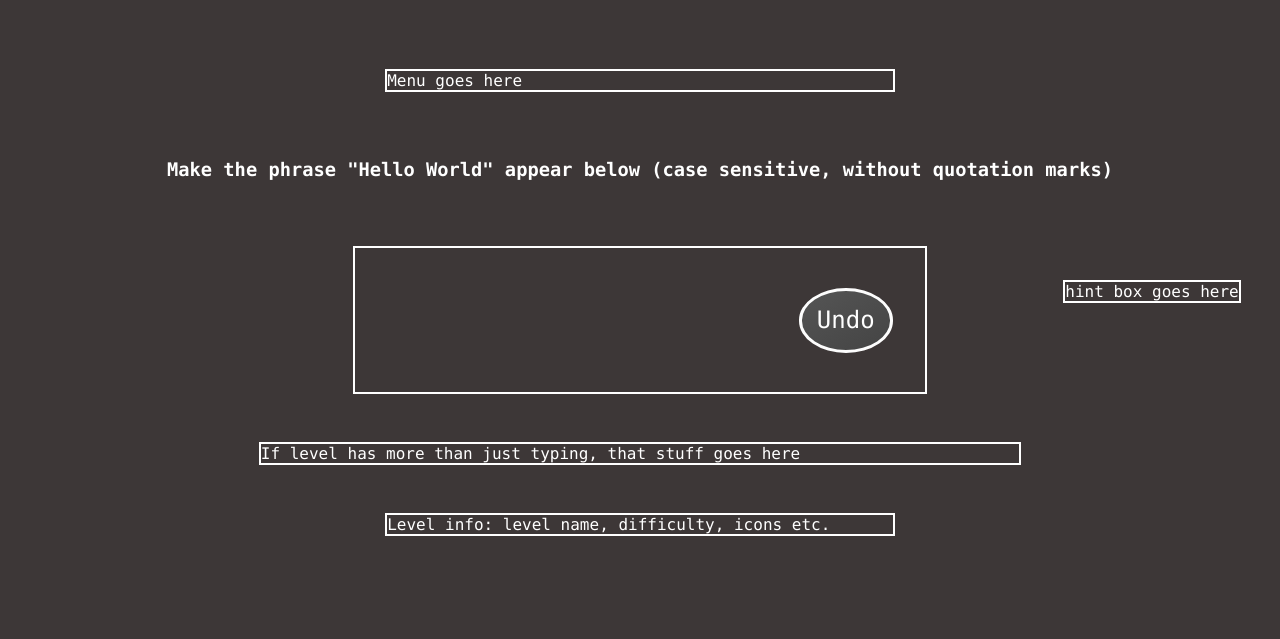
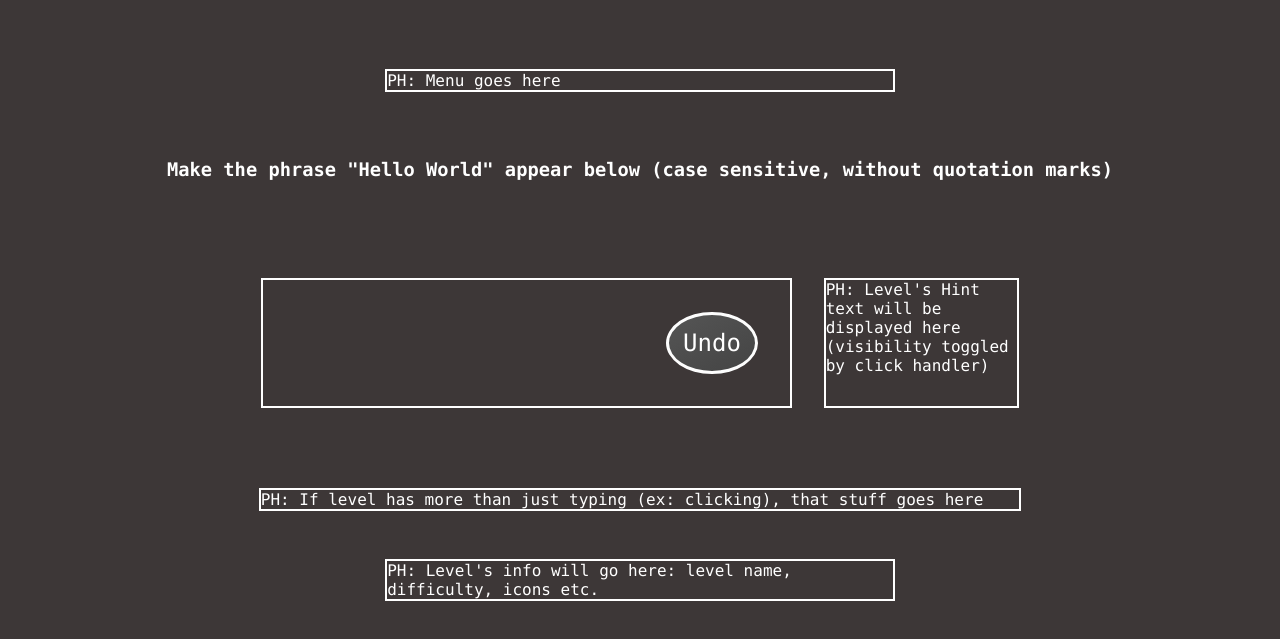
Before and after one commit to Michael01155D/Hello_Worlds, a plain HTML site: page index.html in a window 1280 px wide. Both pictures are taken after a click on the button "Easy". Shown: the part 97-736 px from the top of the page. Drawn offline with Linux system fonts and the light colour scheme.

Commit message:
improve layout by adding container for input and hint text, update README to better lay out project plan

```diff
--- a/index.html
+++ b/index.html
@@ -9,17 +9,19 @@
 <body>
     <main>
         <h1>Hello Worlds</h1>
-        <nav id="menu">Menu goes here</nav>
+        <nav id="menu">PH: Menu goes here</nav>
         <header id="instructions"><h3>Make the phrase "Hello World" appear below (case sensitive, without quotation marks)</h3></header>
-        <section id="output_area">
-            <p id="output"></p>
-            <button id="undo_button">Undo</button>
+        <div id="output_and_hint_container">
+            <section id="output_area">
+                <p id="output"></p>
+                <button id="undo_button">Undo</button>
+            </section>
+            <aside id="hint_box">PH: Level's Hint text will be displayed here (visibility toggled by click handler)</aside>
+        </div>
+        <section id="game_area">
+           PH: If level has more than just typing (ex: clicking), that stuff goes here
         </section>
-        <aside id="hint_box">hint box goes here</aside>
-        <section id="game_area">
-            If level has more than just typing, that stuff goes here
-        </section>
-        <footer id="level_info">Level info: level name, difficulty, icons etc.</footer>
+        <footer id="level_info">PH: Level's info will go here: level name, difficulty, icons etc.</footer>
     </main>
     <script src="./scripts.js"></script>
 </body>
--- a/scripts.js
+++ b/scripts.js
@@ -76,7 +76,7 @@ const clearLevel = () => {
   document.removeEventListener("keydown", startingWorld);
   setTimeout(() => {
     output.textContent = "Level Cleared! ...On to the next";
-  }, 1000)
+  }, 500)
 }
 
 
@@ -94,8 +94,7 @@ const startingWorld = (e) => {
   }
 }
 
-
-//to be refactored into final world object's .play() function
+//to be refactored into final world object
 const finalWorld = () => {
   let letters = ["H", "e", "l", "l", "o", "W", "o", "r", "l", "d"];
   let lettersToEarn = [];
--- a/styles.css
+++ b/styles.css
@@ -30,23 +30,47 @@ h1 {
     width: 40%;
 }
 
+#output_and_hint_container{
+    width: 60%;
+    flex: 5em;
+    padding: 2em;
+    display: flex;
+    flex-wrap: wrap;
+    justify-content: center;
+    border: none;
+    align-items: stretch;
+}
+
 #instructions {
     border: none;
 }
 
 #output_area {
-width: 40%;
-flex: 5em;
-padding: 2em;
-display: flex;
-flex-wrap: wrap;
-justify-content: center;
+    width: 100%;
+    flex: 5em;
+    padding: 2em;
+    display: flex;
+    flex-wrap: wrap;
+    justify-content: center;
+    border: 2px solid white;
 }
 
 
 #output {
     font-size: 1.5rem;
-    flex-grow: 1;
+    flex: 1;
+}
+
+#hint_box {
+    border: 2px solid white;
+    margin-left: 2em;
+    flex: 0.5;
+}
+
+@media screen and (max-width: 500px) {
+    #hint_box {
+        margin-top: 2em;
+    }
 }
 
 button {
@@ -103,12 +127,6 @@ button {
     margin-left: auto;
 }
 
-#hint_box {
-    margin: auto;
-    position: absolute;
-    bottom: 50%;
-    margin-left: 80%;
-}
 
 #level_info {
     width: 40%;
@@ -118,4 +136,5 @@ button {
     white-space: pre;
     font-family: var(--main-font);
     border: none;
+    font-size: larger;
 }
```
Also changed, not shown: 1 other file.
